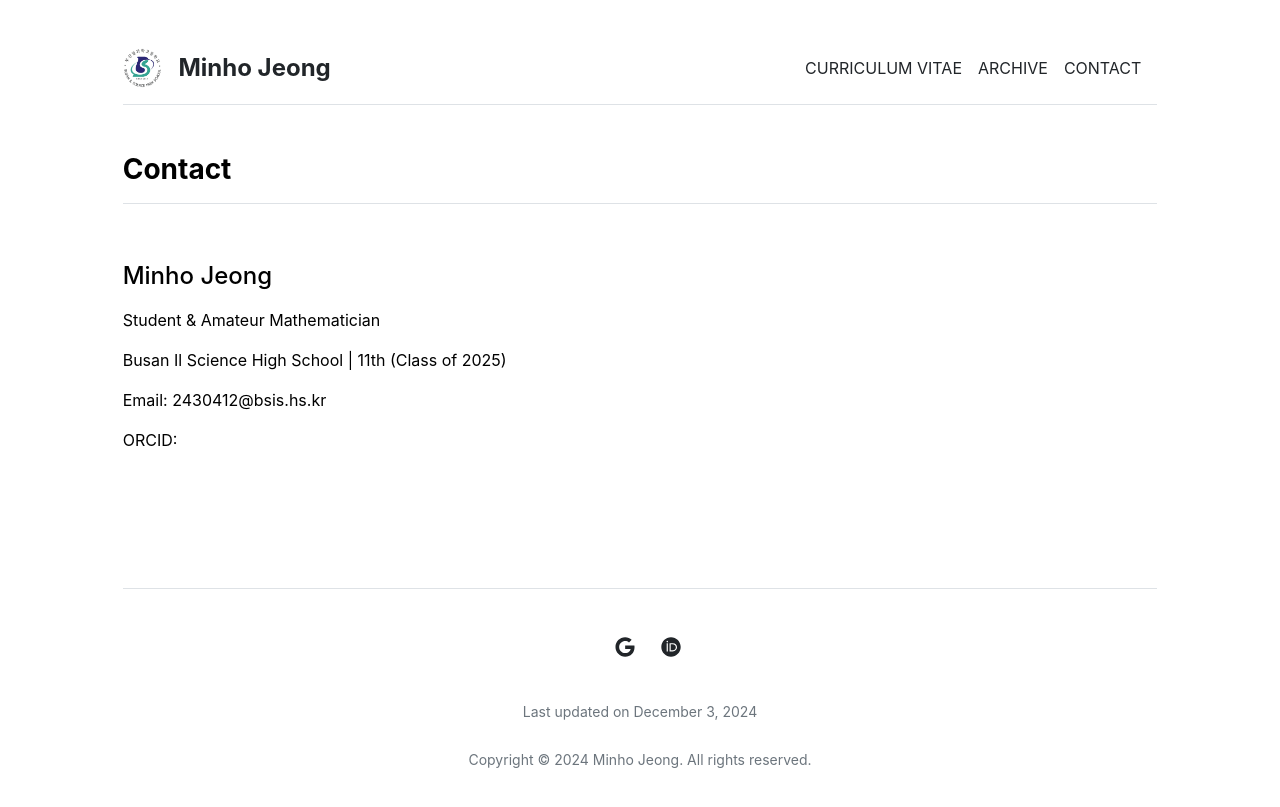
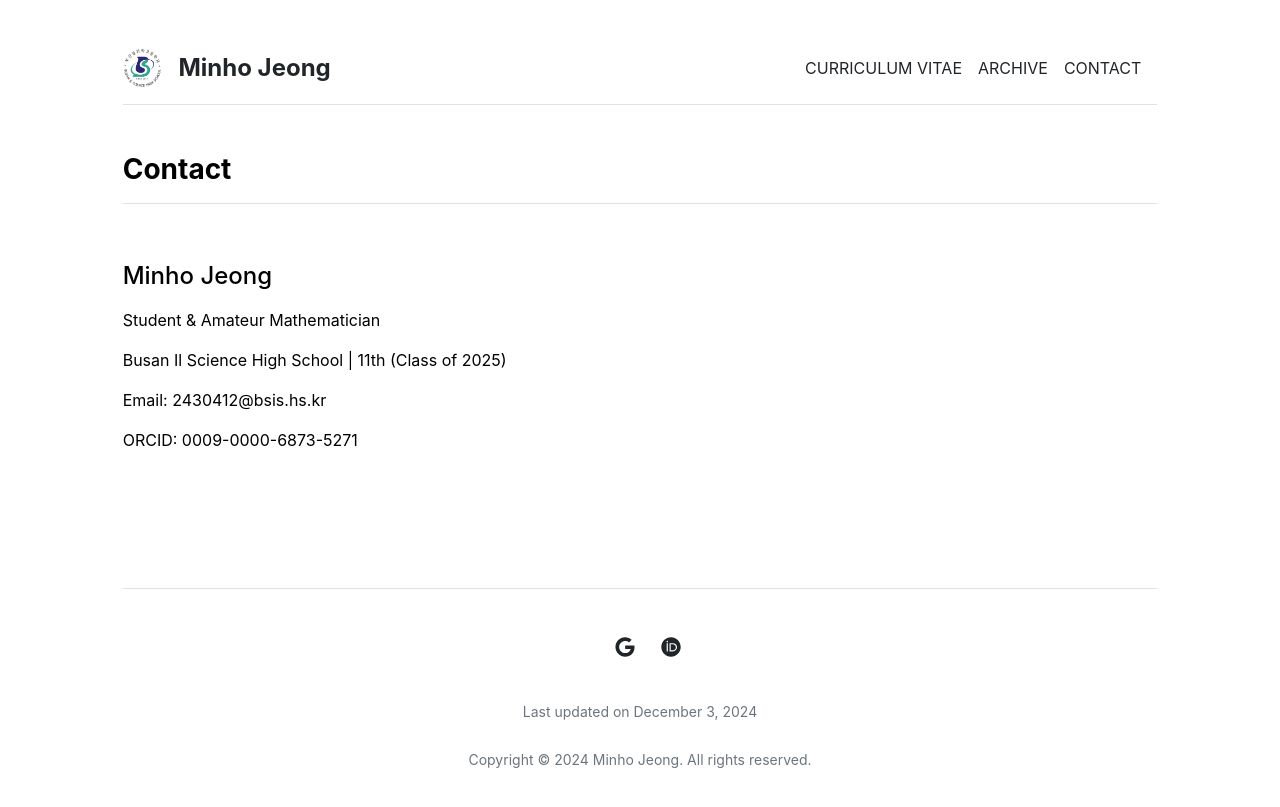
Before and after one commit to mino-jeong/mino-jeong.github.io, a Jekyll site: the page built from contact.md, in a window 1280 px wide. Shown: the top 807 px of the page. Built offline with Jekyll 4.4.1, drawn with Linux system fonts in a browser that asks for light colours.

Commit message:
Update settings.yml

```diff
--- a/_data/settings.yml
+++ b/_data/settings.yml
@@ -18,4 +18,4 @@ social:
 - {icon: 'orcid', link: 'https://orcid.org/0009-0000-6873-5271'}
 
 contacts:
-- {name: 'Minho Jeong', title: 'Student & Amateur Mathematician', school: 'Busan Il Science High School', number: '11th (Class of 2025)', phone: '+82 10-7932-3846', email: '2430412@bsis.hs.kr'}
+- {name: 'Minho Jeong', title: 'Student & Amateur Mathematician', school: 'Busan Il Science High School', number: '11th (Class of 2025)', email: '2430412@bsis.hs.kr', orcid: '0009-0000-6873-5271'}
```
